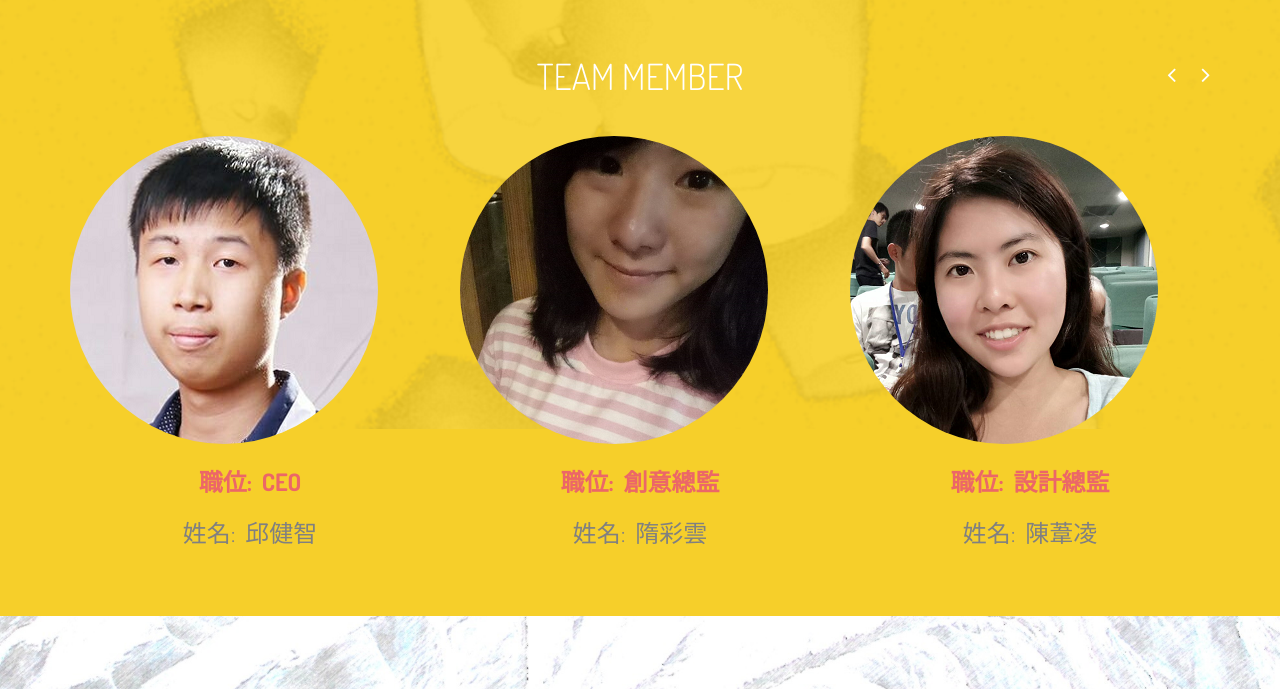
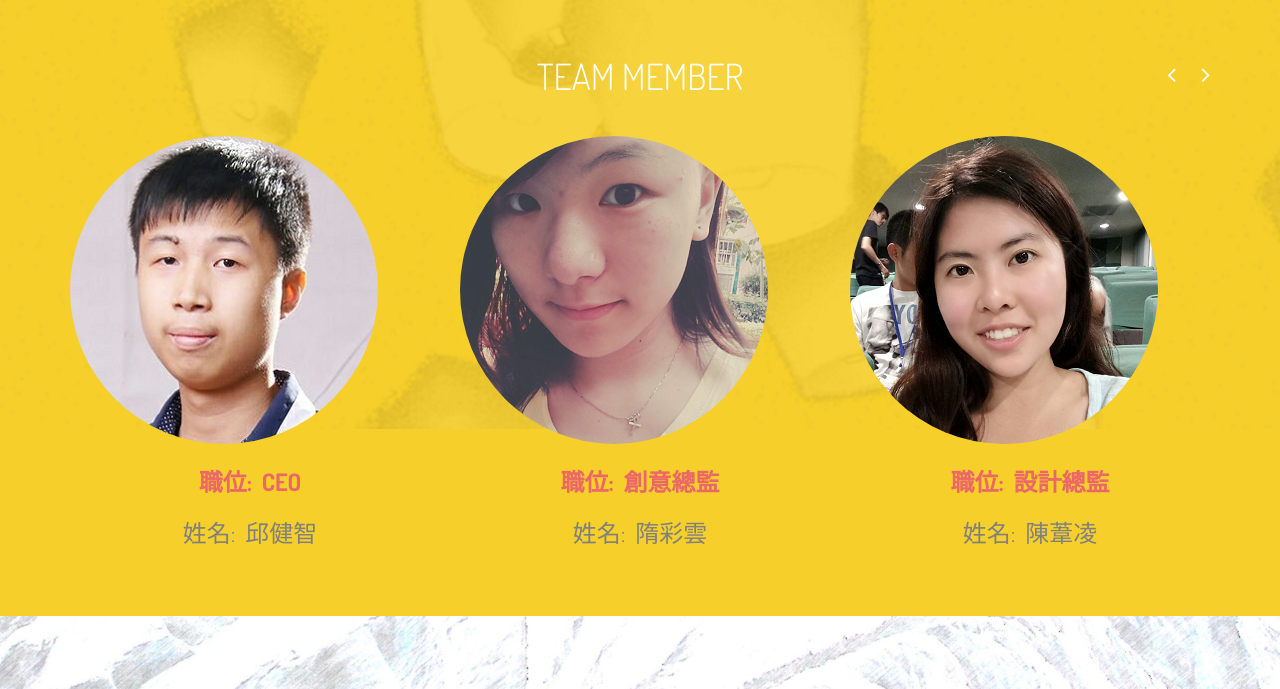
Before and after one commit to MysteriousChen/WebDemo, a website: page index.html in a window 1280 px wide. Shown: the part 1020-1709 px from the top of the page. Drawn offline with Linux system fonts and the light colour scheme.

Commit message:
change head images

```diff
--- a/index.html
+++ b/index.html
@@ -159,7 +159,7 @@
                                             <div class="wow bounceInUp">
 
 
-                                                <img class="img-responsive img-circle" src="images/event/ch6_m.png" alt="event-image">
+                                                <img class="img-responsive img-circle" src="images/event/ch6_mm.png" alt="event-image">
                                             </div>
                                             <h4 style="color:#EC6767"><b>職位:&nbsp;&nbsp;創意總監</b></h4>
                                             <h4 style="color:grey">姓名:&nbsp;&nbsp;隋彩雲</h4>
```
Also changed, not shown: images/event/20273180_1377579679023847_868992664_o.jpg (added), images/event/ch6_mm.png (added).
